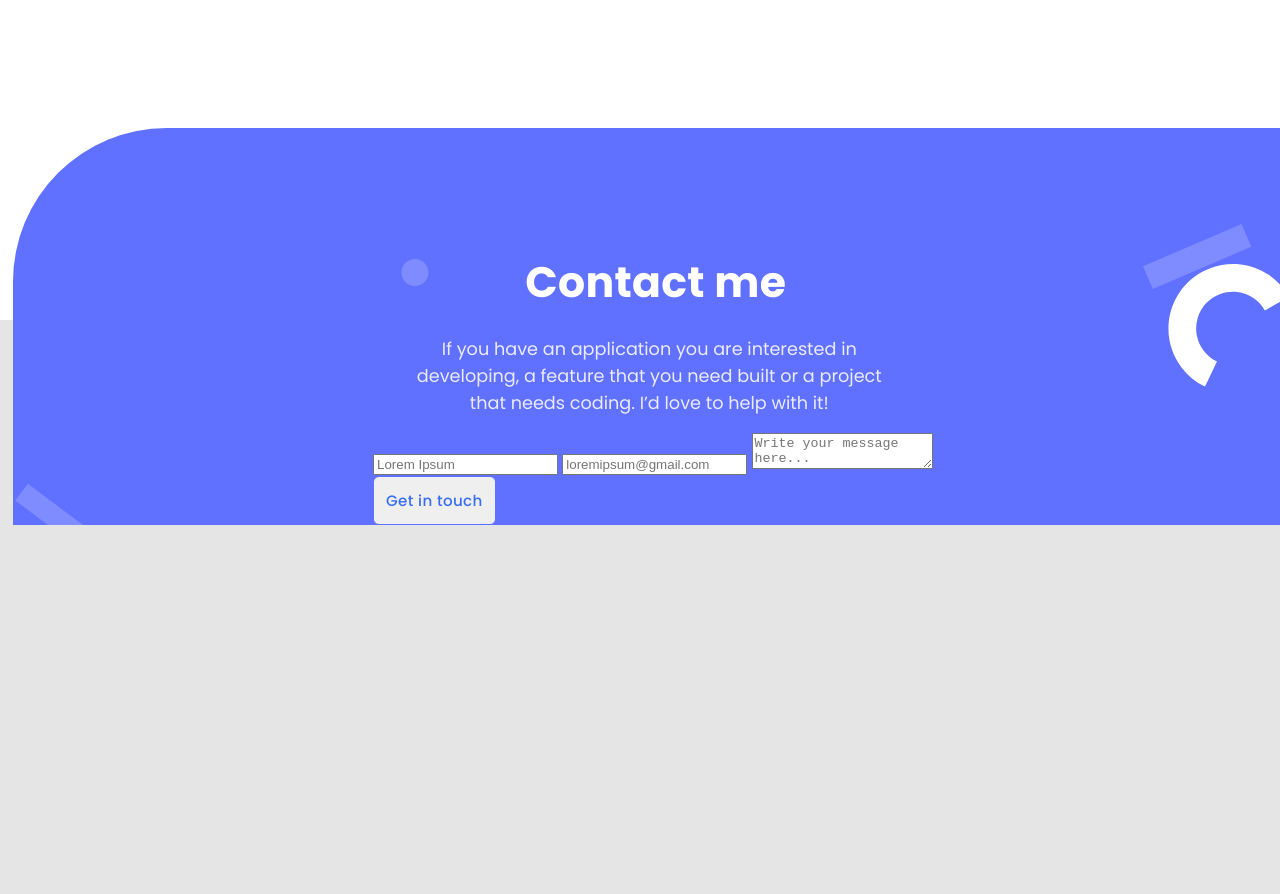
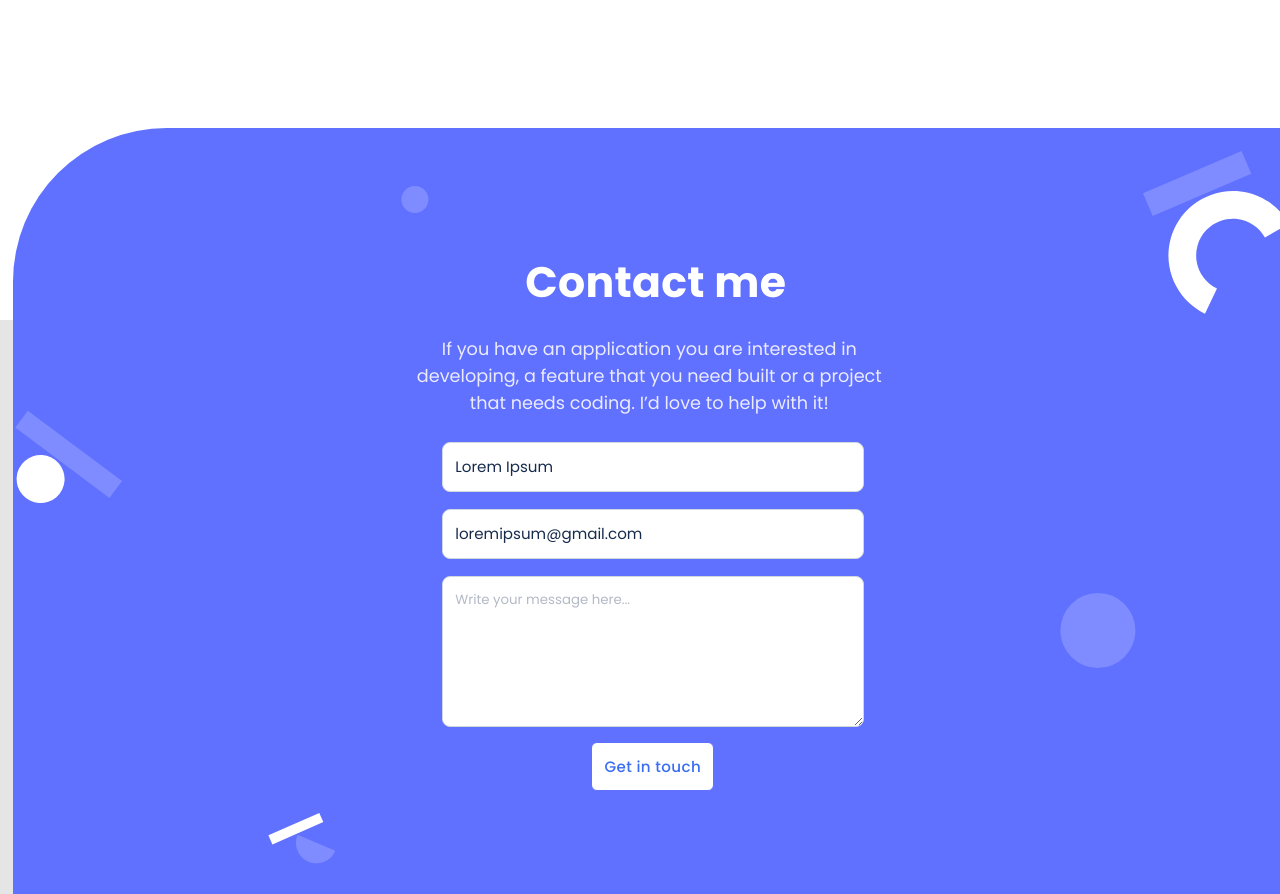
Before and after one commit to porag-m06/My-Portfolio, a website: page index.html in a window 1280 px wide. Shown: the part 3680-4574 px from the top of the page. Before the commit the page ends 4205 px from the top, so only its background shows below. Drawn offline with Linux system fonts and the light colour scheme.

Commit message:
desktop styling finished

```diff
--- a/index.html
+++ b/index.html
@@ -229,7 +229,7 @@
                         <input type="text" name="name" id="name" maxlength="30" required placeholder="Lorem Ipsum">
                         <input type="email" name="email" id="emil" required placeholder="loremipsum@gmail.com">
                         <textarea name="message" id="message" maxlength="500" required placeholder="Write your message here..."></textarea>
-                        <button class="get-resume get-in-touch" type="submit">Get in touch</button>
+                        <button class="get-resume get-in-touch middle" type="submit">Get in touch</button>
                     </form>
                 </div>
 
--- a/style.css
+++ b/style.css
@@ -8,6 +8,13 @@ body {
   margin: 0;
 }
 
+.container-parent {
+  display: flex;
+  flex-direction: column;
+  justify-content: center;
+  align-items: center;
+}
+
 .top-navigation {
   background-color: white;
   position: fixed;
@@ -15,11 +22,11 @@ body {
   height: 5vw;
   top: 0;
   left: 0;
-  padding: 0 12.8vw 0 8.5vw;
+  padding: 1vw 12.8vw 0 8.5vw;
   display: flex;
   justify-content: space-between;
   align-items: center;
-  z-index: 5;
+  z-index: 15;
 }
 
 nav.menu-icon {
@@ -440,7 +447,7 @@ div.skillList h4 {
   background: #6070ff;
   background-image: url("./assets/bigger-screen/contactformbackgroundshapes.svg");
   background-repeat: no-repeat;
-  background-position: 60% -30%;
+  background-position: 60% 50%;
   display: flex;
   flex-direction: column;
   align-items: center;
@@ -480,16 +487,55 @@ div.text-primary.mod-text {
   color: #ebebff;
 }
 
+.from-container {
+  width: 33vw;
+  display: flex;
+  flex-direction: column;
+  align-items: center;
+  justify-content: center;
+}
+
+input,
+  textarea {
+    width: 100%;
+    height: auto;
+    background: #fff;
+    border: 1px solid #cfd8dc;
+    border-radius: 8px;
+    margin: 2% 0%;
+    padding: 3%;
+    font-family: 'Poppins', sans-serif;
+    font-weight: 400;
+    font-size: 1.18vw;
+  }
+
+  textarea {
+    height: 11.8vw;
+    font-family: 'Poppins', sans-serif;
+    font-weight: 400;
+    font-size: 1.04vw;
+    color: #b3bac5;
+  }
+
+  textarea::placeholder {
+    color: #b3bac5;
+  }
+
+  input::placeholder {
+    color: #172b4d;
+  }
+
+  .get-in-touch {
+    background: #fff;
+    margin: 0;
+  }
+
+  .middle {
+    margin: auto auto 8vw auto;
+  }
 
 /* ======================================================================== */
 @media (max-width: 768px) and (min-width: 375px) {
-  .container-parent {
-    display: flex;
-    flex-direction: column;
-    justify-content: center;
-    align-items: center;
-  }
-
   .top-navigation {
     background-color: white;
     position: fixed;
```
